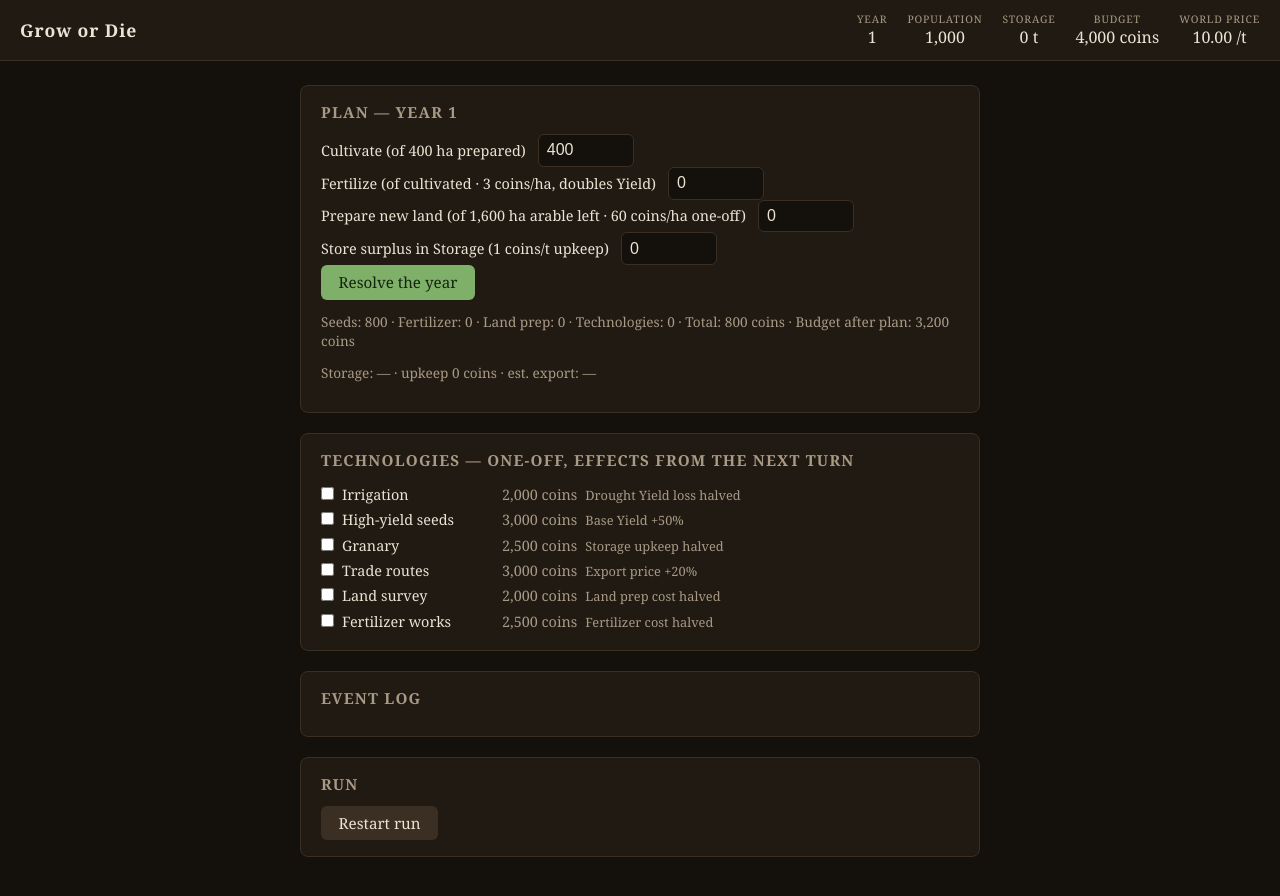
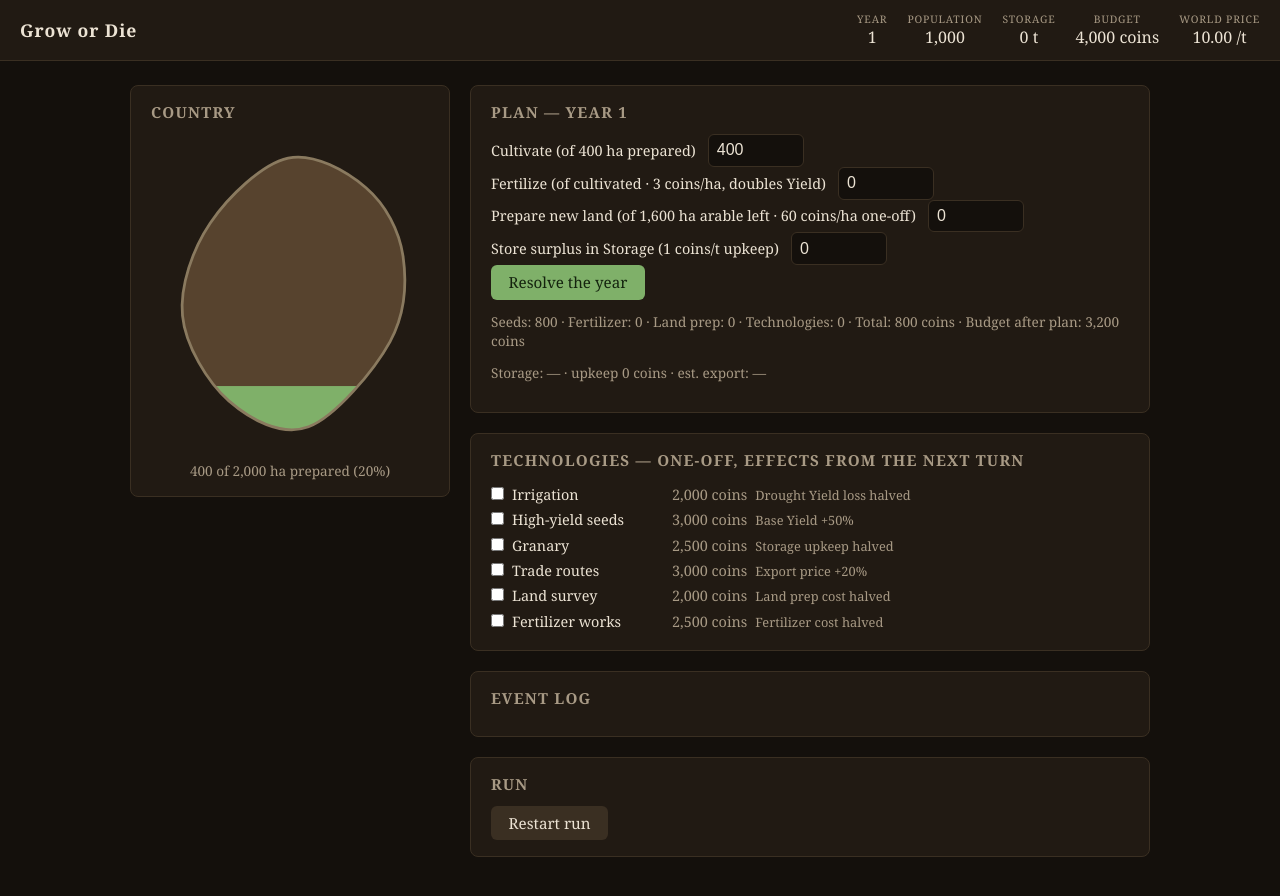
Before and after one commit to barnabyg/growOrDie, a website with bundled scripts: page index.html in a window 1280 px wide. Built offline with nearby package versions, Linux system fonts and the light colour scheme.

Commit message:
Country silhouette visualisation with event tints (#7)

```diff
--- a/index.html
+++ b/index.html
@@ -36,12 +36,16 @@
       .stat .label { display: block; font-size: 0.65rem; text-transform: uppercase; letter-spacing: 0.08em; color: var(--muted); }
       .stat .value { font-size: 1rem; font-variant-numeric: tabular-nums; }
       main {
-        max-width: 720px;
+        max-width: 1060px;
         margin: 0 auto;
         padding: 1.5rem 1.25rem 3rem;
         display: grid;
+        grid-template-columns: minmax(240px, 320px) minmax(0, 1fr);
         gap: 1.25rem;
+        align-items: start;
       }
+      .country { position: sticky; top: 1rem; }
+      .content { display: grid; gap: 1.25rem; align-content: start; }
       section {
         background: var(--panel);
         border: 1px solid var(--border);
@@ -96,6 +100,15 @@
       .event-log { max-height: 12rem; overflow-y: auto; margin: 0; padding-left: 1.1rem; font-size: 0.85rem; color: var(--muted); }
       .event-log li { margin: 0.15rem 0; }
       .event-log li.drought, .event-log li.flood, .event-log li.priceShock { color: var(--text); font-weight: bold; }
+      #country-svg { display: block; width: 100%; height: auto; }
+      #country-green { fill: var(--accent); transition: y 0.6s ease, height 0.6s ease, fill 0.4s ease; }
+      #country-green.drought { fill: #a97142; }
+      #country-green.flood { fill: #5b8ec4; }
+      .country-caption { margin: 0.75rem 0 0; font-size: 0.85rem; color: var(--muted); text-align: center; font-variant-numeric: tabular-nums; }
+      @media (max-width: 760px) {
+        main { grid-template-columns: 1fr; }
+        .country { position: static; }
+      }
     </style>
   </head>
   <body>
@@ -110,6 +123,24 @@
       </div>
     </header>
     <main>
+      <section class="country">
+        <h2>Country</h2>
+        <svg id="country-svg" viewBox="0 0 300 340" role="img" aria-label="Country silhouette; the green area is the share of Arable land prepared">
+          <defs>
+            <path id="country-shape" d="M 148 26 C 176 20, 211 40, 232 58 C 253 76, 268 104, 272 132 C 276 160, 275 193, 258 224 C 241 255, 199 305, 170 316 C 141 327, 107 308, 84 288 C 61 268, 37 228, 34 196 C 31 164, 45 124, 64 96 C 83 68, 120 32, 148 26 Z" />
+            <clipPath id="country-clip">
+              <use href="#country-shape" />
+            </clipPath>
+          </defs>
+          <g clip-path="url(#country-clip)">
+            <rect x="0" y="0" width="300" height="340" fill="#57432e" />
+            <rect id="country-green" x="0" y="272" width="300" height="68" />
+          </g>
+          <use href="#country-shape" fill="none" stroke="#8a7a5f" stroke-width="3" />
+        </svg>
+        <p class="country-caption" id="country-caption"></p>
+      </section>
+      <div class="content">
       <section>
         <h2>Plan — Year <span id="plan-year"></span></h2>
         <div class="plan-row">
@@ -211,6 +242,7 @@
         <h2>Run</h2>
         <button class="secondary" id="restart-btn">Restart run</button>
       </section>
+      </div>
     </main>
     <script type="module" src="./dist/ui.js"></script>
   </body>
--- a/src/ui.ts
+++ b/src/ui.ts
@@ -4,6 +4,8 @@ import type { EventType, GameState, PlayerPlan, TechnologyId, TurnResult } from
 
 // Thin adapter around the deterministic simulation core: DOM rendering + localStorage persistence.
 const SAVE_KEY = "growOrDie.save.v1";
+// Matches the #country-svg viewBox height in index.html; the green area fills from the bottom.
+const COUNTRY_VIEWBOX_HEIGHT = 340;
 
 // One-off Technologies in display order (mirrors the Technologies section of index.html).
 const TECHNOLOGY_IDS: TechnologyId[] = ["irrigation", "highYieldSeeds", "granary", "tradeRoutes", "landSurvey", "fertilizerWorks"];
@@ -24,10 +26,10 @@ interface SaveData {
   eventLog: { year: number; event: EventType; summary: string }[];
 }
 
-function el<T extends HTMLElement>(id: string): T {
+function el<T extends Element>(id: string): T {
   const node = document.getElementById(id);
   if (!node) throw new Error(`Missing element #${id}`);
-  return node as T;
+  return node as unknown as T;
 }
 
 const fmt = (n: number): string => Math.round(n).toLocaleString("en-US");
@@ -230,8 +232,26 @@ function renderReport(previous: GameState, result: TurnResult): void {
 
 function render(): void {
   renderStats(save.state);
+  renderCountry(save.state);
   renderPlan(save.state);
   renderEventLog();
+}
+
+function renderCountry(state: GameState): void {
+  const green = el<SVGRectElement>("country-green");
+  const fraction = state.arableLandHectares > 0 ? Math.min(1, state.preparedLandHectares / state.arableLandHectares) : 0;
+  const height = fraction * COUNTRY_VIEWBOX_HEIGHT;
+  green.setAttribute("y", String(COUNTRY_VIEWBOX_HEIGHT - height));
+  green.setAttribute("height", String(height));
+
+  // Tint by the last resolved Event: Drought browns its own year, Flood stays blue until another Event.
+  const last = save.eventLog.at(-1);
+  const tintedFlood = last?.event === "flood";
+  const tintedDrought = last?.event === "drought" && last.year === state.year;
+  green.classList.toggle("flood", tintedFlood);
+  green.classList.toggle("drought", tintedDrought);
+
+  el<HTMLElement>("country-caption").textContent = `${fmt(state.preparedLandHectares)} of ${fmt(state.arableLandHectares)} ha prepared (${Math.round(fraction * 100)}%)`;
 }
 
 function renderEventLog(): void {
```
